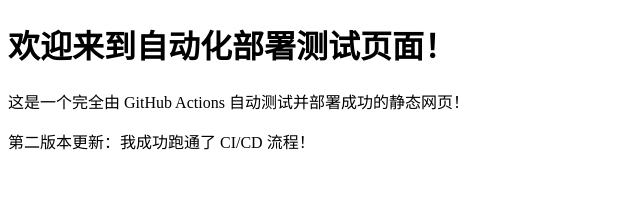
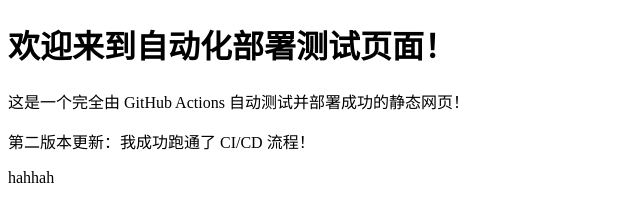
Before and after one commit to cyygit2026/my-cicd-demo, a website: page index.html in a window 1280 px wide. Shown: the full height of the page, 0-640 px from the left. Drawn offline with Linux system fonts and the light colour scheme.

```diff
--- a/index.html
+++ b/index.html
@@ -8,5 +8,6 @@
     <h1 id="title">欢迎来到自动化部署测试页面！</h1>
     <p>这是一个完全由 GitHub Actions 自动测试并部署成功的静态网页！</p>
     <p>第二版本更新：我成功跑通了 CI/CD 流程！</p>
+    <p>hahhah</p>
 </body>
 </html>
```
